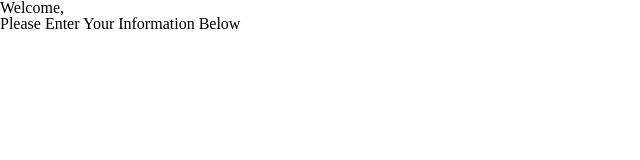
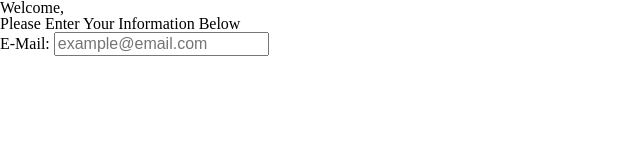
Before and after one commit to jacobroberson/ITMD362Lab2, a plain HTML site: page index.html in a window 1280 px wide. Shown: the whole page, without its empty margins (0-640 px from the left). Drawn offline with Linux system fonts and the light colour scheme.

Commit message:
add email field to form

```diff
--- a/index.html
+++ b/index.html
@@ -13,6 +13,12 @@
 
 	<form action="null" method="post" autocomplete="on">
 
+		<ul>
+			<li>
+				<label for="mail">E-Mail:</label>
+				<input type="email" id="mail" placeholder="example@email.com">
+			</li>
+
 
 </body>
 </html>
```
